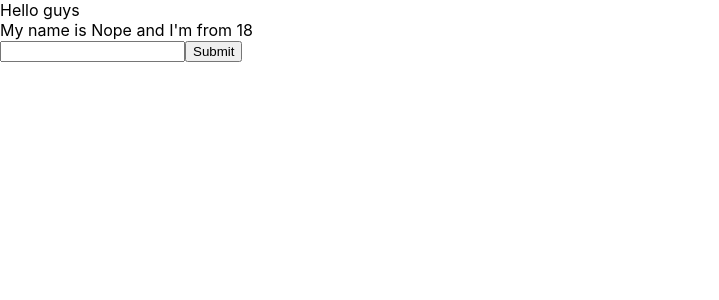
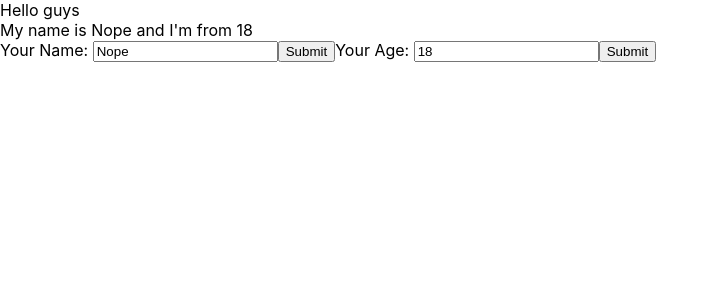
Before and after one commit to Dungnope/reacthoidanit, a React (Create React App) app: page / in a window 1280 px wide. Shown: the top 300 px of the page, without its empty margins (0-719 px from the left). Built offline with nearby package versions, Linux system fonts and the light colour scheme.

Commit message:
solve fixed value in input tag and learn about parent and child component (nest componenent)

```diff
--- a/src/components/MyComponent.js
+++ b/src/components/MyComponent.js
@@ -1,53 +1,16 @@
 //class componenent
 //function component
 import React from "react";
+import UserInfor from "./UserInfor";
 
 //viet bang class
 class MyComponent extends React.Component {
-
-    state = {
-      name: 'Nope',
-      address: 'Viet Nam',
-      age: 18
-    }
-
-    handleClick(event){
-        // console.log("My name is ", this.state.name);
-
-        //merge State => react class have this
-        this.setState({
-            name: 'itDev',
-            age: Math.floor((Math.random() * 100) + 1)
-        })
-
-    }
-
-    handleOver(event){
-        console.log("hover me");
-    }
-
-    handleOnChangeInput = (event) => {
-        this.setState({
-            name: event.target.value
-        })
-    }
-
-    handleOnSubmit = (event) => {
-        event.preventDefault();
-        console.log(this.state);
-    }
 
     //JSX
     render(){
         return (
             <div>
-                My name is {this.state.name} and I'm from {this.state.age}
-                <form onSubmit={(event) => this.handleOnSubmit(event)}>
-                    <input
-                    type="text"
-                    onChange={(event) => this.handleOnChangeInput(event)}/>
-                    <button>Submit</button>
-                </form>
+                <UserInfor />
             </div>
         );
     }
--- /dev/null
+++ b/src/components/UserInfor.js
@@ -0,0 +1,53 @@
+import React from "react";
+
+class UserInfor extends React.Component {
+    state = {
+      name: 'Nope',
+      address: 'Viet Nam',
+      age: 18
+    }
+
+    handleOnChangeInput = (event) => {
+        this.setState({
+            name: event.target.value
+        })
+    }
+
+    handleOnChangeAge = (event) => {
+        //bad code
+        //this.state.age = event.target.value never code like this, this is change value undirect, render wrong inform
+        this.setState({
+            age: event.target.value
+        })
+    }
+
+    handleOnSubmit = (event) => {
+        event.preventDefault();
+        console.log(this.state);
+    }
+
+    render(){
+        return (
+            <div>
+                My name is {this.state.name} and I'm from {this.state.age}
+                <form onSubmit={(event) => this.handleOnSubmit(event)}>
+                    <label>Your Name: </label>
+                    <input
+                    type="text"
+                    value={this.state.name}
+                    onChange={(event) => this.handleOnChangeInput(event)}/>
+                    <button>Submit</button>
+
+                    <label>Your Age: </label>
+                    <input
+                    type="text"
+                    value={this.state.age}
+                    onChange={(event) => this.handleOnChangeAge(event)}/>
+                    <button>Submit</button>
+                </form>
+            </div>
+        )
+    }
+}
+
+export default UserInfor;
```
